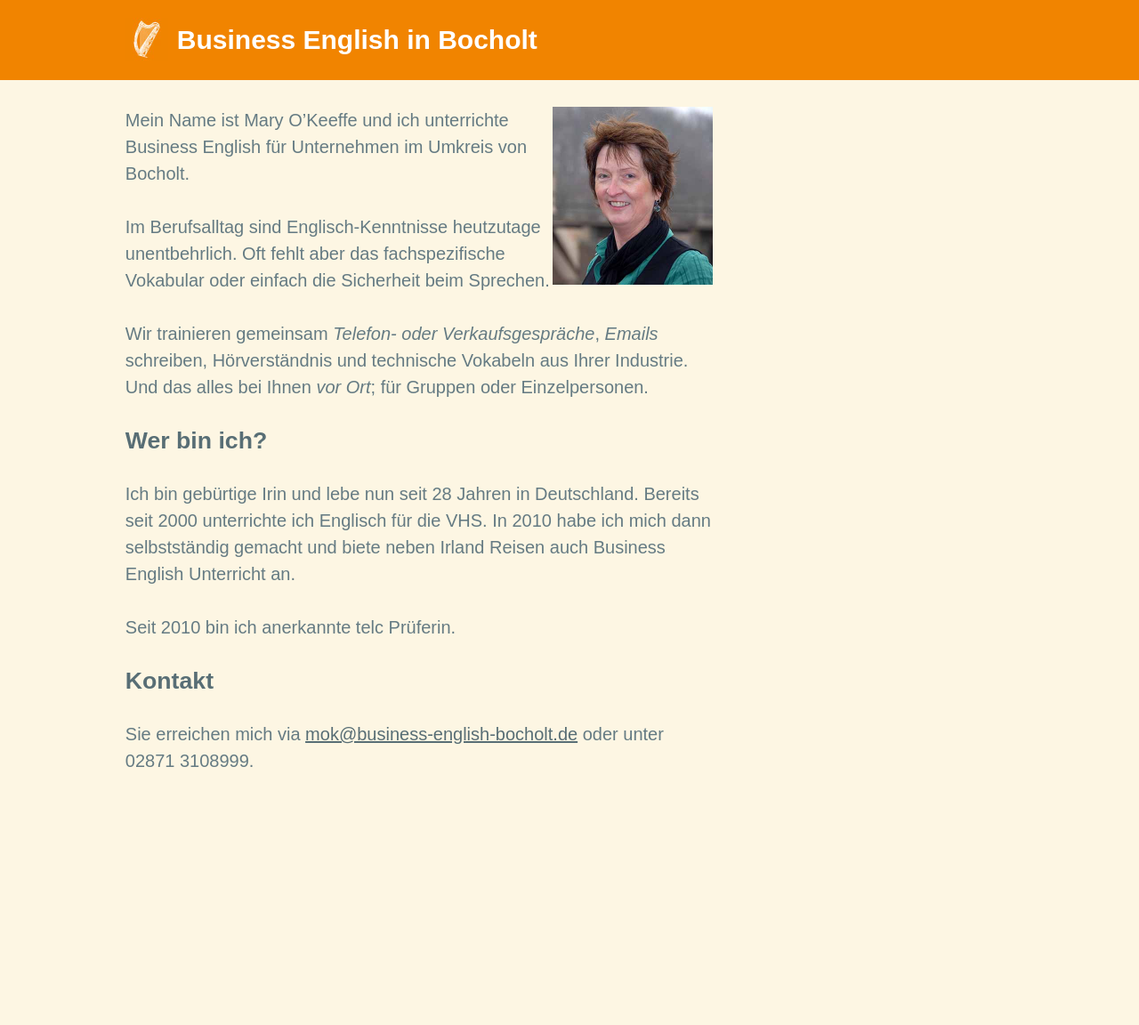
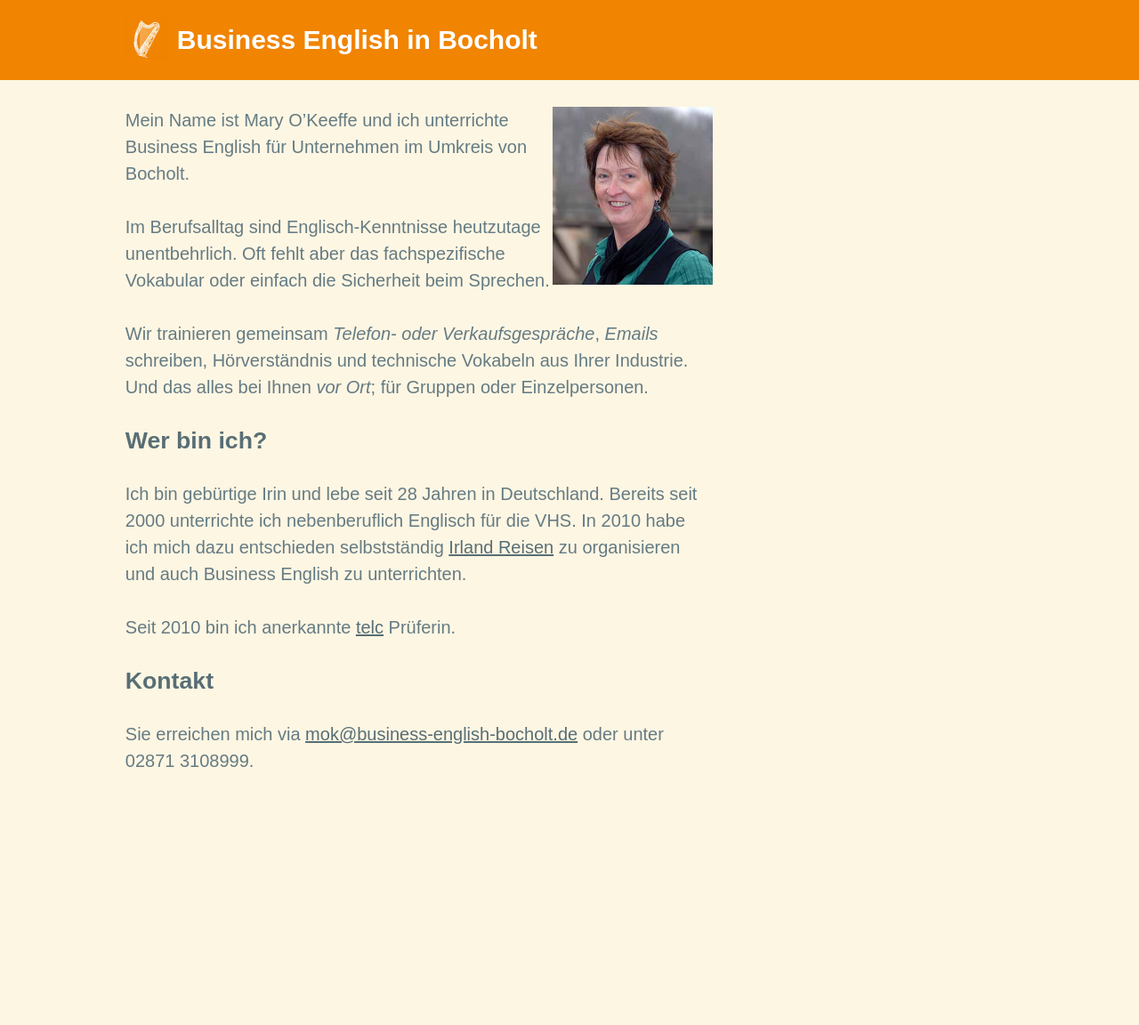
Before and after one commit to ArloL/business-english, a Jekyll site: the page built from index.md, in a window 1280 px wide. Shown: the whole page at 89% size. Built offline with Jekyll 4.4.1, drawn with Linux system fonts in a browser that asks for light colours.

Commit message:
Update index text

```diff
--- a/index.md
+++ b/index.md
@@ -13,9 +13,9 @@ Wir trainieren gemeinsam *Telefon- oder Verkaufsgespräche*, *Emails* schreiben,
 
 ## Wer bin ich?
 
-Ich bin gebürtige Irin und lebe nun seit 28 Jahren in Deutschland. Bereits seit 2000 unterrichte ich Englisch für die VHS. In 2010 habe ich mich dann selbstständig gemacht und biete neben Irland Reisen auch Business English Unterricht an.
+Ich bin gebürtige Irin und lebe seit 28 Jahren in Deutschland. Bereits seit 2000 unterrichte ich nebenberuflich Englisch für die VHS. In 2010 habe ich mich dazu entschieden selbstständig <a href="http://abenteuer-irland.de">Irland Reisen</a> zu organisieren und auch Business English zu unterrichten.
 
-Seit 2010 bin ich anerkannte telc Prüferin.
+Seit 2010 bin ich anerkannte <a href="http://www.telc.net/">telc</a> Prüferin.
 
 ## Kontakt
 
```
